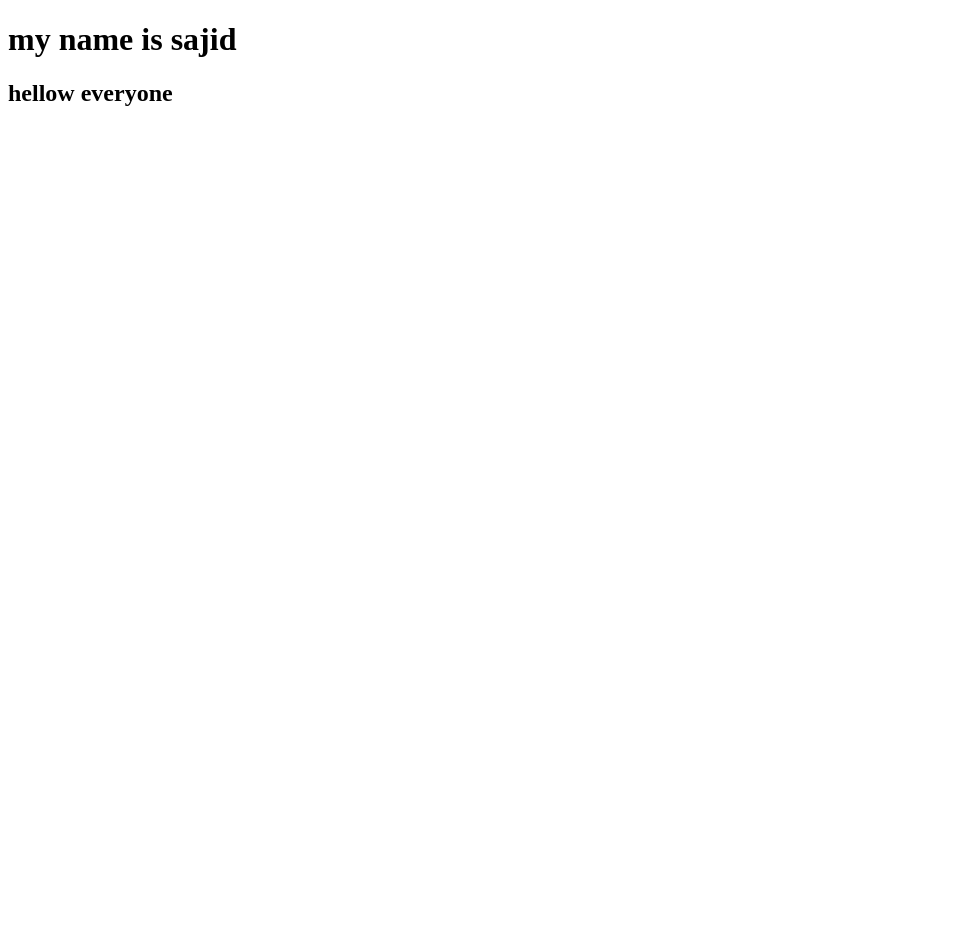
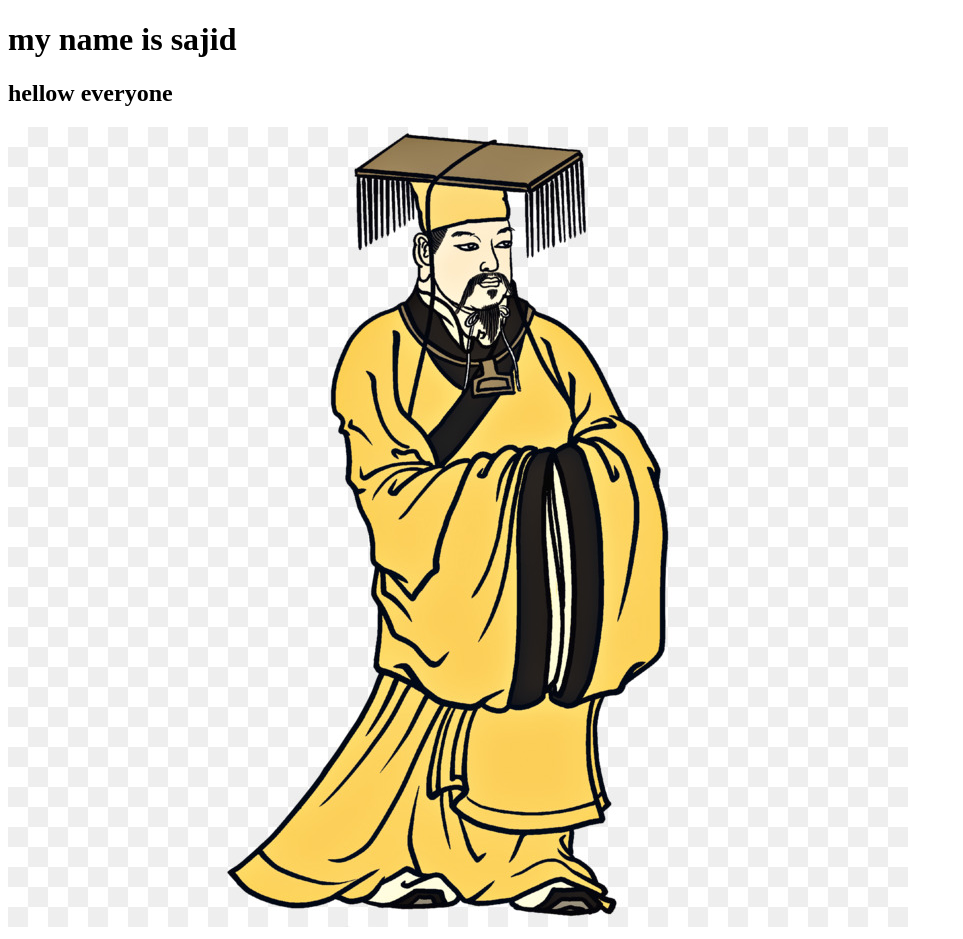
Before and after one commit to sajidkr/sajid-profile, a plain HTML site: page index.html in a window 1280 px wide. Shown: the whole page, without its empty margins (0-963 px from the left). Before the commit the page ends 800 px from the top, so only its background shows below. Drawn offline with Linux system fonts and the light colour scheme.

Commit message:
image added

```diff
--- a/index.html
+++ b/index.html
@@ -8,5 +8,6 @@
 <body>
     <h1>my name is sajid</h1>
     <h2>hellow everyone</h2>
+    <img src="./img/king1.jpg" alt="">
 </body>
 </html>
```
Also changed, not shown: img/king1.jpg (added).
